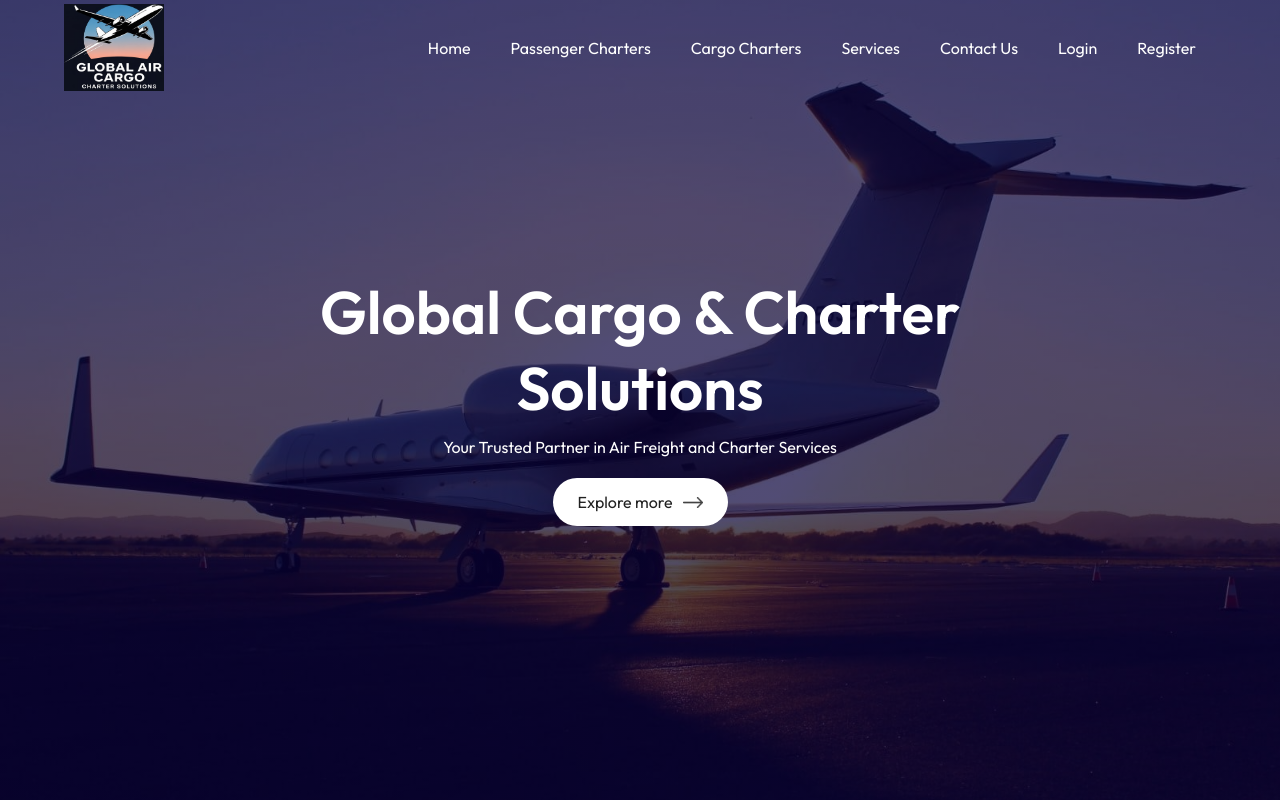
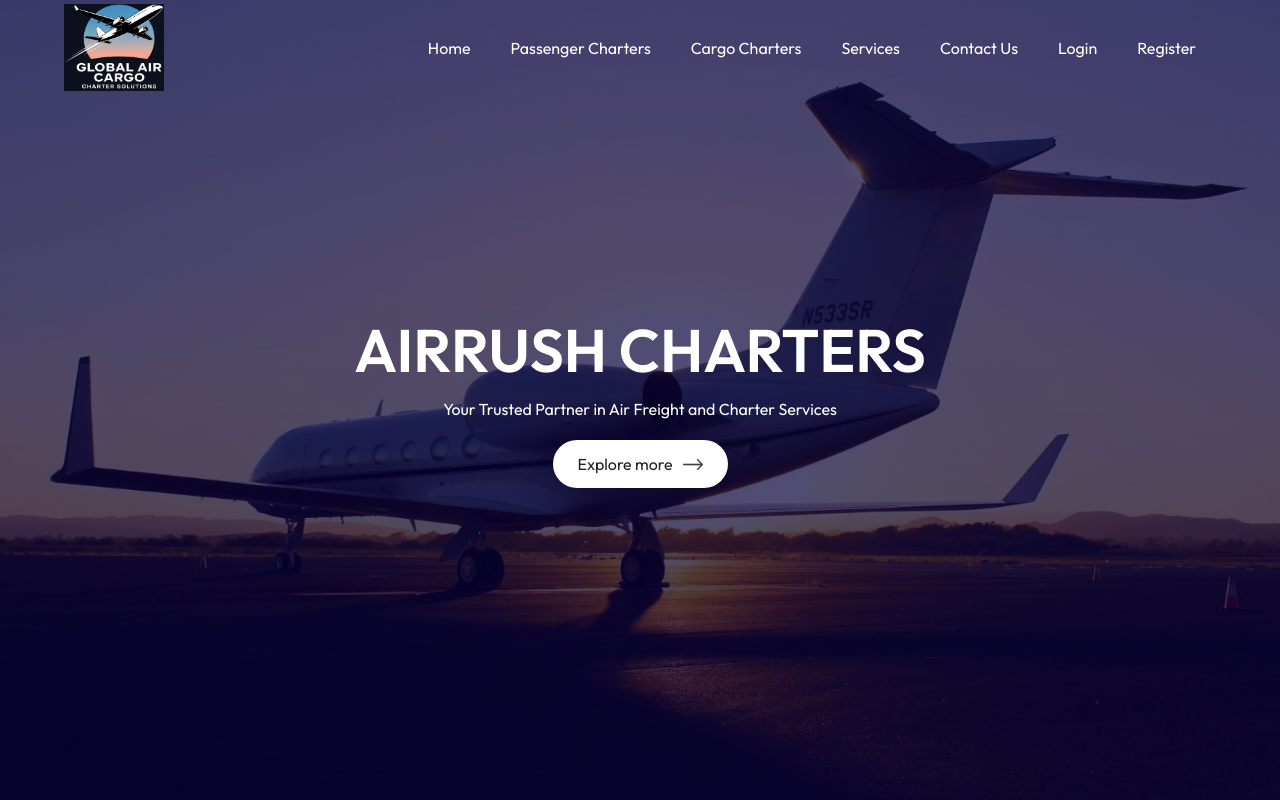
Before and after one commit to blaise-oj/cargo, a React (Vite) app in the folder frontend/cargo/: page / in a window 1280 px wide. Shown: the top 800 px of the page. Built offline with nearby package versions, Linux system fonts and the light colour scheme; no server answers; a web font is replaced by a local one.

Commit message:
4th commit

```diff
--- a/frontend/cargo/src/Components/Hero/Hero.jsx
+++ b/frontend/cargo/src/Components/Hero/Hero.jsx
@@ -6,7 +6,7 @@
   return (
     <div className='hero container'>
         <div className='hero-text'>
-            <h1>Global Cargo & Charter Solutions</h1>
+            <h1>AIRRUSH CHARTERS</h1>
             <p>Your Trusted Partner in Air Freight and Charter Services</p>
             <button className='btn'>Explore more<img src={dark_arrow} alt=''></img></button>
         </div>
```
